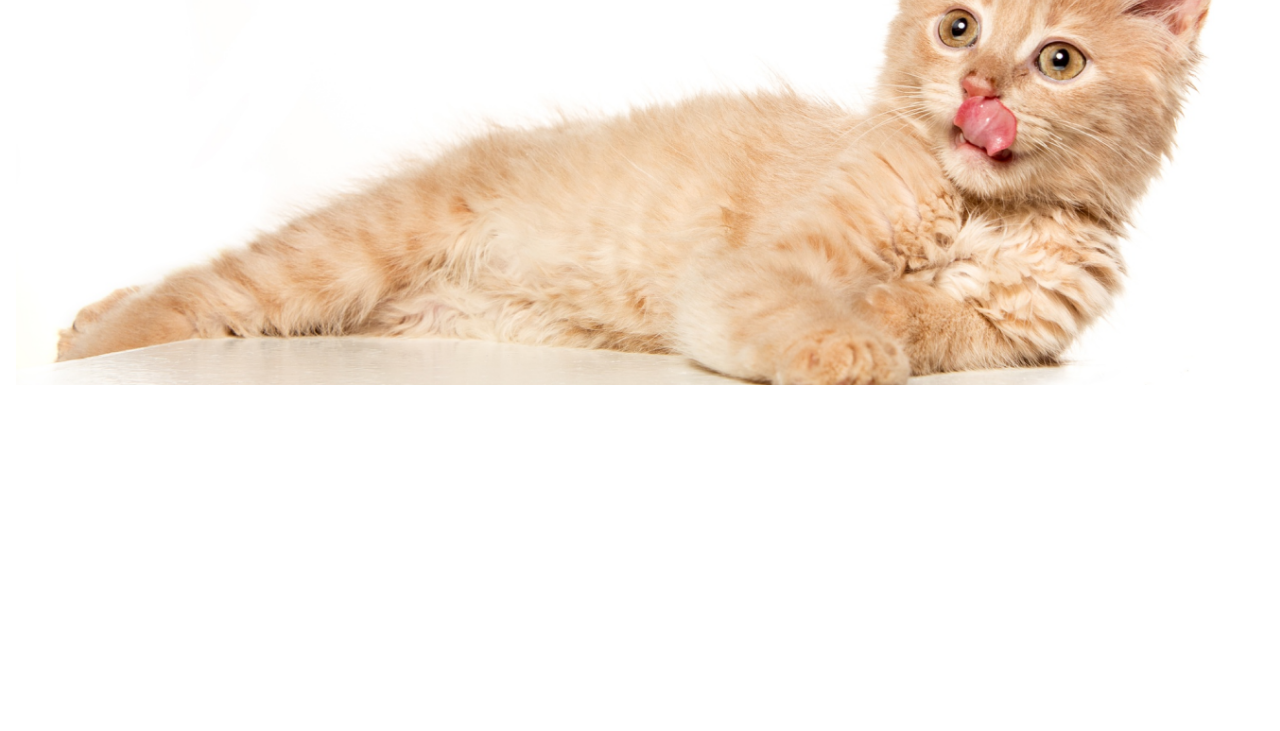
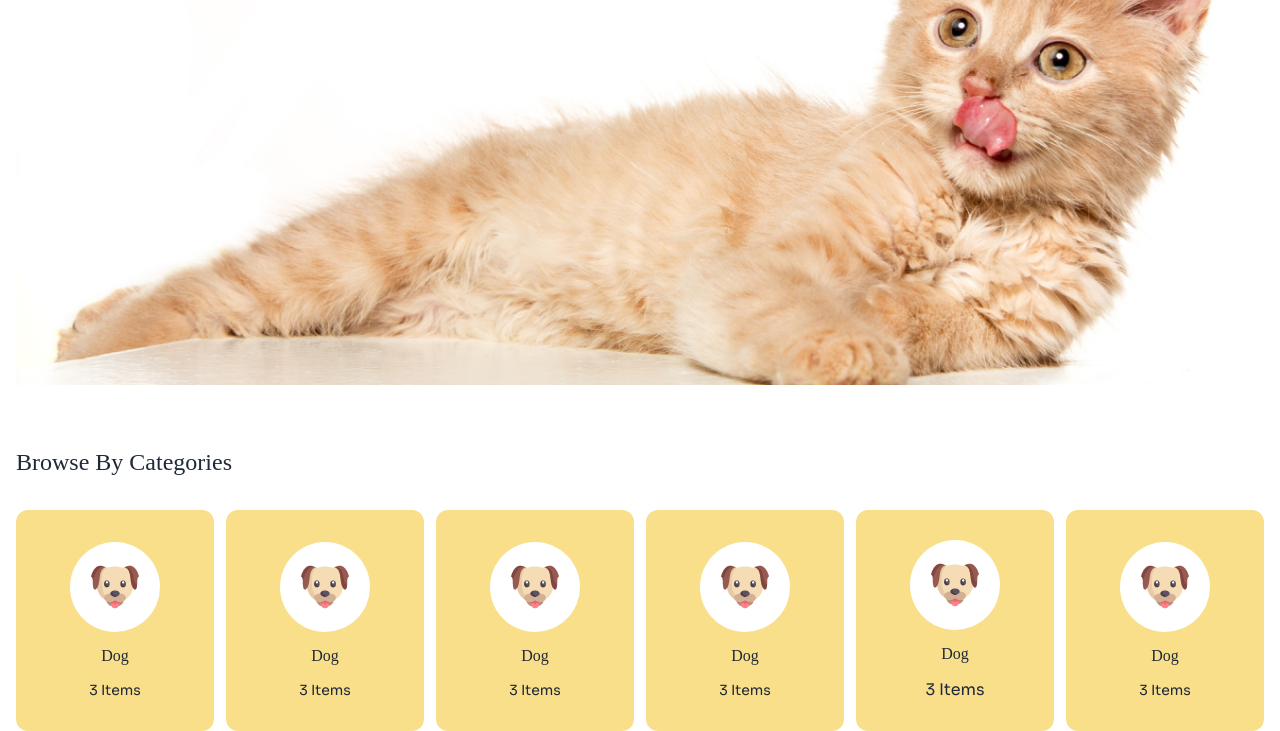
Before and after one commit to Mysterio-O/Assingment-03, a plain HTML site: page index.html in a window 1280 px wide. Shown: the part 499-1230 px from the top of the page. Before the commit the page ends 945 px from the top, so only its background shows below. Drawn offline with nearby package versions, Linux system fonts and the light colour scheme; a web font is replaced by a local one.

Commit message:
added categories section

```diff
--- a/index.html
+++ b/index.html
@@ -40,6 +40,9 @@
         }
         .orange {
             color: #FFDC26;
+        }
+        .cat-color {
+            background-color: #F9DF8A;
         }
         .head-bg {
             background-color: #FFF9F4;
@@ -92,6 +95,57 @@
             </div>
             <img class="transform -translate-y-24 z-0 lg:-translate-y-80" src="./c1-assets/cat-big.png" alt="">
           </section>
+
+          <!-- category section -->
+           <section class="lg:container lg:mx-auto">
+            <h3 class="mb-8 px-4 text-2xl">Browse By Categories</h3>
+            <!-- container -->
+             <div class="grid grid-cols-2 gap-3 px-4 lg:grid-cols-6">
+                <!-- items -->
+                <div class="h-[221px] cat-color flex flex-col justify-center items-center rounded-xl">
+                    <div class="mb-3 bg-white rounded-full h-[90px] w-[90px] flex items-center justify-center">
+                        <img src="./c1-assets/dog-cartoon.png" alt="">
+                    </div>
+                    <h3 class="mb-3">Dog</h3>
+                    <p class="sora-regular text-sm">3 Items</p>
+                </div>
+                <div class="h-[221px] cat-color flex flex-col justify-center items-center rounded-xl">
+                    <div class="mb-3 bg-white rounded-full h-[90px] w-[90px] flex items-center justify-center">
+                        <img src="./c1-assets/dog-cartoon.png" alt="">
+                    </div>
+                    <h3 class="mb-3">Dog</h3>
+                    <p class="sora-regular text-sm">3 Items</p>
+                </div>
+                <div class="h-[221px] cat-color flex flex-col justify-center items-center rounded-xl">
+                    <div class="mb-3 bg-white rounded-full h-[90px] w-[90px] flex items-center justify-center">
+                        <img src="./c1-assets/dog-cartoon.png" alt="">
+                    </div>
+                    <h3 class="mb-3">Dog</h3>
+                    <p class="sora-regular text-sm">3 Items</p>
+                </div>
+                <div class="h-[221px] cat-color flex flex-col justify-center items-center rounded-xl">
+                    <div class="mb-3 bg-white rounded-full h-[90px] w-[90px] flex items-center justify-center">
+                        <img src="./c1-assets/dog-cartoon.png" alt="">
+                    </div>
+                    <h3 class="mb-3">Dog</h3>
+                    <p class="sora-regular text-sm">3 Items</p>
+                </div>
+                <div class="h-[221px] cat-color flex flex-col justify-center items-center rounded-xl">
+                    <div class="mb-3 bg-white rounded-full h-[90px] w-[90px] flex items-center justify-center">
+                        <img src="./c1-assets/dog-cartoon.png" alt="">
+                    </div>
+                    <h3 class="mb-3">Dog</h3>
+                    <p class="sora-regular">3 Items</p>
+                </div>
+                <div class="h-[221px] cat-color flex flex-col justify-center items-center rounded-xl">
+                    <div class="mb-3 bg-white rounded-full h-[90px] w-[90px] flex items-center justify-center">
+                        <img src="./c1-assets/dog-cartoon.png" alt="">
+                    </div>
+                    <h3 class="mb-3">Dog</h3>
+                    <p class="sora-regular text-sm">3 Items</p>
+                </div>
+             </div>
+           </section>
     </header>
 </body>
 </html>
```
